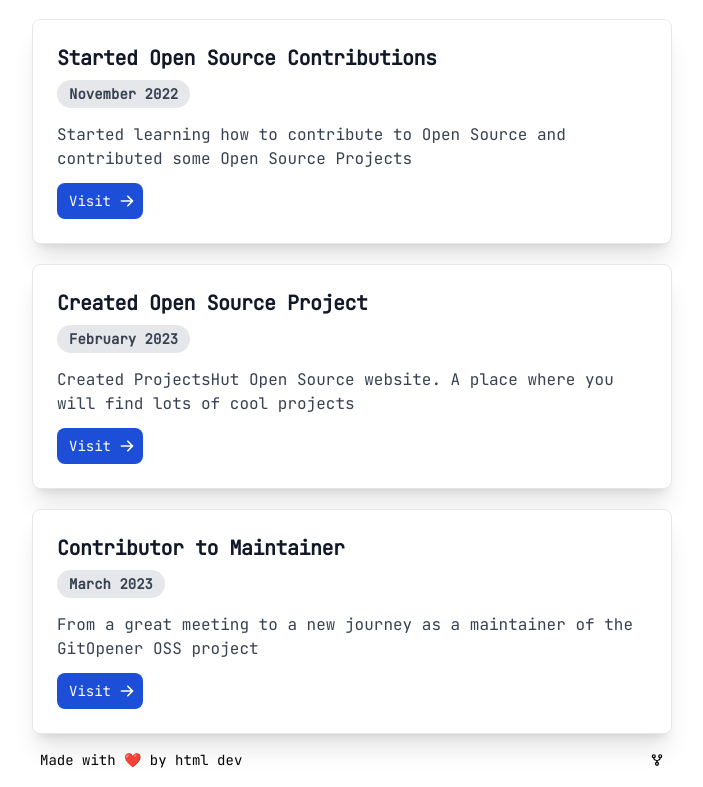
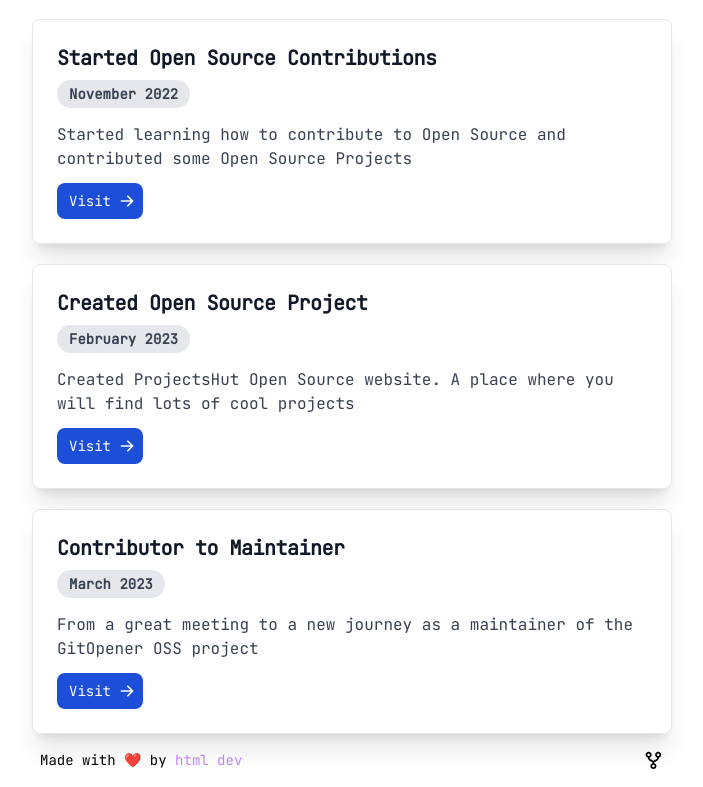
Before and after one commit to priyankarpal/priyankarpal.github.io, a React (Vite) app: page / in a window 1280 px wide. Shown: the part 963-1750 px from the top of the page, without its empty margins (288-991 px from the left). Built offline with nearby package versions, Linux system fonts and the light colour scheme.

Commit message:
chore: fork icon increased

```diff
--- a/src/components/footer.jsx
+++ b/src/components/footer.jsx
@@ -1,5 +1,5 @@
 import React from "react";
-import {BiGitRepoForked} from "react-icons/bi";
+import { BiGitRepoForked } from "react-icons/bi";
 
 function Footer() {
   return (
@@ -7,7 +7,7 @@ function Footer() {
       <div className=" lg:w-1/2 mx-auto flex justify-between text-sm">
         <span className="mr-8">
           Made with ❤️ by {/* Throw some respect on my name, homie! 😅 😂  */}
-          <a href="https://twitter.com/priyankarpal" target="_blank">
+          <a href="https://twitter.com/priyankarpal" target="_blank" className="text-purple-400">
             html dev
           </a>
         </span>
@@ -16,7 +16,7 @@ function Footer() {
           href="https://github.com/priyankarpal/Portfolio"
           target="_blank"
         >
-            <p className="hidden lg:visible"> Contribute here</p> <BiGitRepoForked  />
+          <BiGitRepoForked className="text-[1.3rem]" />
         </a>
       </div>
     </footer>
```
Lines whose indentation alone changed are shown as unchanged.
